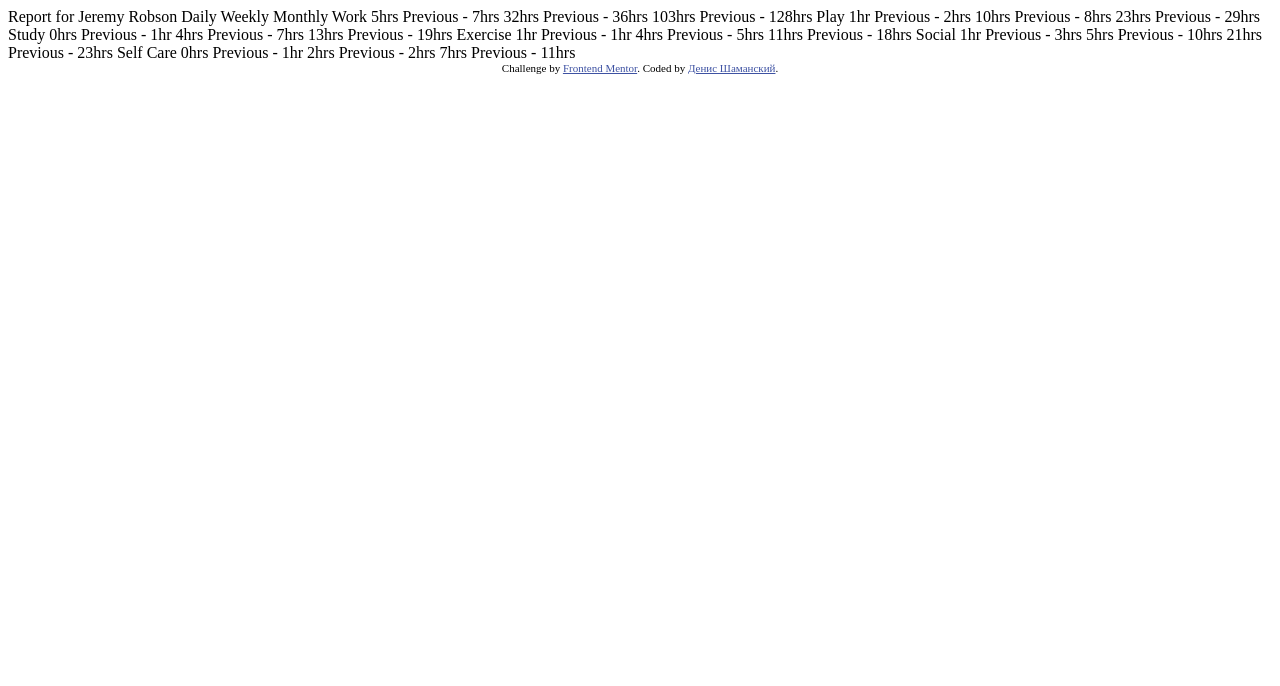
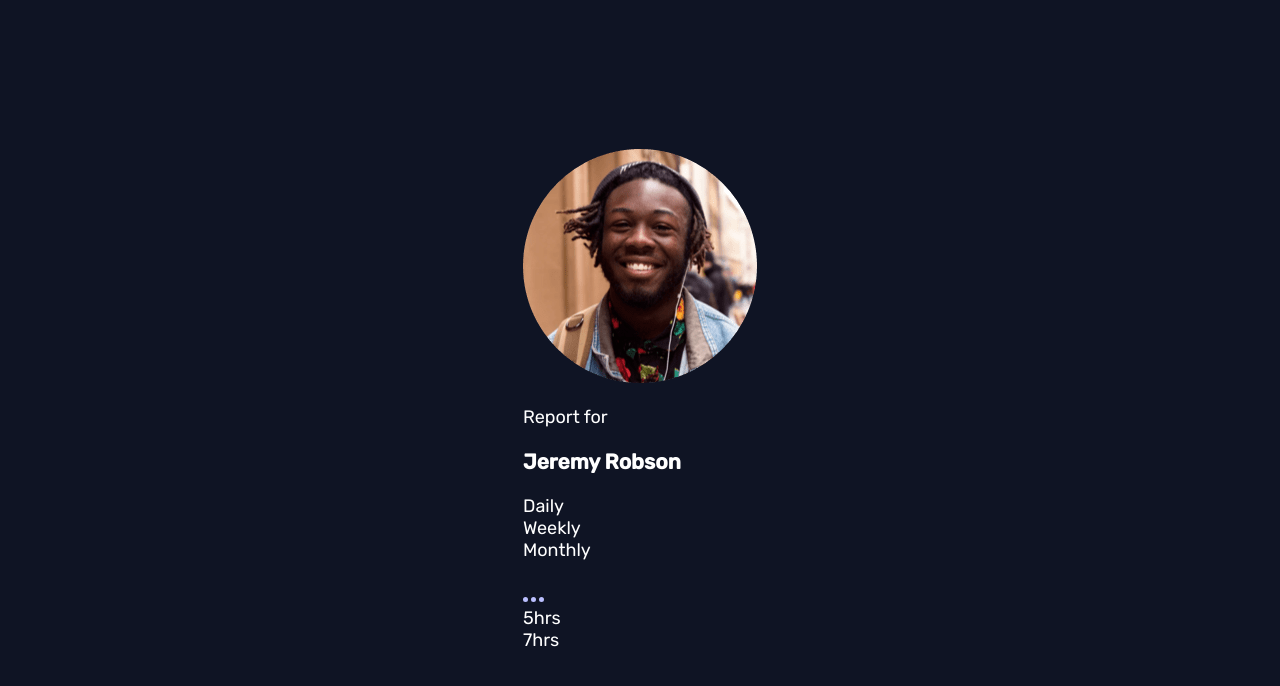
Before and after one commit to DenisShamanskiy/time-tracking-dashboard, a plain HTML site: page index.html in a window 1280 px wide. Drawn offline with Linux system fonts and the light colour scheme.

Commit message:
Добавил базовую HTML разметку

```diff
--- a/index.html
+++ b/index.html
@@ -7,7 +7,7 @@
   <link rel="icon" type="image/png" sizes="32x32" href="./images/favicon-32x32.png">
 
   <title>Frontend Mentor | Time tracking dashboard</title>
-
+  <link rel="stylesheet" href="style.css">
   <!-- Feel free to remove these styles or customise in your own stylesheet 👍 -->
   <style>
     .attribution { font-size: 11px; text-align: center; }
@@ -16,65 +16,39 @@
 </head>
 <body>
 
-  Report for
-  Jeremy Robson
+  <section class="dashboard">
+    <div class="dashboard__content">
+      <div class="dashboard__person">
+        <div class="info-card">
+          <img src="images/image-jeremy.png" alt="" class="info-card__photo">
+          <div class="info-card__text">
+            <p class="info-card__subtitle">Report for</p>
+            <h3 class="info-card__title">Jeremy Robson</h3>
+          </div>
+        </div>
+        <div class="view-selector">
+          <div class="view-selector__item">Daily</div>
+          <div class="view-selector__item view-selector__item--active">Weekly</div>
+          <div class="view-selector__item">Monthly</div>
+        </div>
+      </div>
+      <div class="dashboard__item">
+        <article class="tracking-card">
+          <header class="tracking-card__header">
+            <h4 class="tracking-card__title"></h4>
+            <img class="tracking-card__menu" src="images/icon-ellipsis.svg" alt="menu">
+          </header>
+          <div class="tracking-card__body">
+            <div class="tracking-card__time">5hrs</div>
+          </div>
+          <div class="tracking-card__prev-period">7hrs</div>
 
-  Daily
-  Weekly
-  Monthly
-
-  Work
-  5hrs <!-- daily -->
-  Previous - 7hrs <!-- daily -->
-  32hrs <!-- weekly -->
-  Previous - 36hrs <!-- weekly -->
-  103hrs <!-- monthly -->
-  Previous - 128hrs <!-- monthly -->
-
-  Play
-  1hr <!-- daily -->
-  Previous - 2hrs <!-- daily -->
-  10hrs <!-- weekly -->
-  Previous - 8hrs <!-- weekly -->
-  23hrs <!-- monthly -->
-  Previous - 29hrs <!-- monthly -->
-
-  Study
-  0hrs <!-- daily -->
-  Previous - 1hr <!-- daily -->
-  4hrs <!-- weekly -->
-  Previous - 7hrs <!-- weekly -->
-  13hrs <!-- monthly -->
-  Previous - 19hrs <!-- monthly -->
-
-  Exercise
-  1hr <!-- daily -->
-  Previous - 1hr <!-- daily -->
-  4hrs <!-- weekly -->
-  Previous - 5hrs <!-- weekly -->
-  11hrs <!-- monthly -->
-  Previous - 18hrs <!-- monthly -->
-
-  Social
-  1hr <!-- daily -->
-  Previous - 3hrs <!-- daily -->
-  5hrs <!-- weekly -->
-  Previous - 10hrs <!-- weekly -->
-  21hrs <!-- monthly -->
-  Previous - 23hrs <!-- monthly -->
-
-  Self Care
-  0hrs <!-- daily -->
-  Previous - 1hr <!-- daily -->
-  2hrs <!-- weekly -->
-  Previous - 2hrs <!-- weekly -->
-  7hrs <!-- monthly -->
-  Previous - 11hrs <!-- monthly -->
+        </article>
+      </div>
 
 
-  <div class="attribution">
-    Challenge by <a href="https://www.frontendmentor.io?ref=challenge" target="_blank">Frontend Mentor</a>.
-    Coded by <a href="https://github.com/DenisShamanskiy">Денис Шаманский</a>.
-  </div>
+
+
+   <script src="app.js"></script>
 </body>
 </html>
--- /dev/null
+++ b/style.css
@@ -0,0 +1,47 @@
+@import url("https://fonts.googleapis.com/css2?family=Rubik:wght@300;400;500&display=swap");
+
+* {
+  box-sizing: border-box;
+}
+
+:root {
+  /* color */
+  --blue-100: hsl(195, 74%, 62%);
+  --blue-200: hsl(236, 100%, 87%);
+  --blue-400: hsl(235, 45%, 61%);
+  --blue-500: hsl(246, 80%, 60%);
+  --blue-800: hsl(235, 46%, 20%);
+  --blue-900: hsl(226, 43%, 10%);
+  --red-100: hsl(15, 100%, 70%);
+  --red-200: hsl(348, 100%, 68%);
+  --green-100: hsl(145, 58%, 55%);
+  --violet-500: hsl(264, 64%, 52%);
+  --orange-100: hsl(43, 84%, 65%);
+
+  /* typography */
+  --family: "Rubik", sans-serif;
+  --fs-base: 18px;
+  --weight-light: 300;
+  --weight-normal: 400;
+  --weight-bold: 500;
+
+  /* borders */
+  --radii: 1rem;
+  --radii-full: 50%;
+}
+
+body {
+  margin: 0;
+  background-color: var(--blue-900);
+  font-family: var(--family);
+  font-size: var(--fs-base);
+  color: white;
+}
+
+.dashboard {
+  min-height: 100vh;
+  padding: 4rem 0.5rem;
+  display: flex;
+  justify-content: center;
+  align-items: center;
+}
```
Also changed, not shown: app.js (added).
